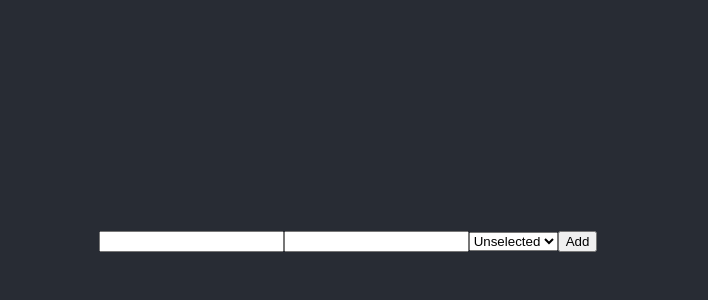
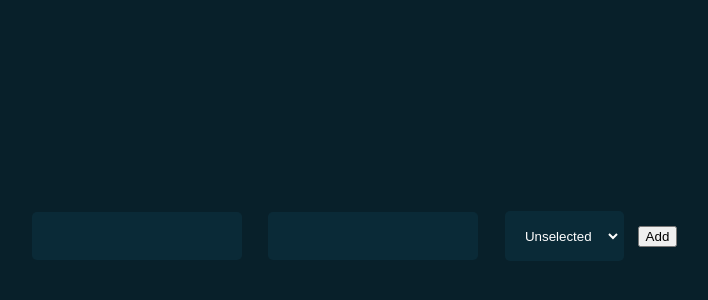
Before and after one commit to adrielman/delish-app-fe, a React (Create React App) app: page / in a window 1280 px wide. Shown: the part 164-464 px from the top of the page, without its empty margins (292-1000 px from the left). Built offline with nearby package versions, Linux system fonts and the light colour scheme.

Commit message:
Added some styling to forms

```diff
--- a/src/app/App.js
+++ b/src/app/App.jsx
@@ -6,9 +6,7 @@ class App extends Component {
   render() {
     return (
       <div className="App">
-        <header className="App-header">
-          <Ingredients />
-        </header>
+        <Ingredients />
       </div>
     );
   }
--- a/src/app/App.scss
+++ b/src/app/App.scss
@@ -1,27 +1,10 @@
 .App {
   text-align: center;
-}
-
-.App-header {
-  background-color: #282c34;
+  background-color: #08202a;
   min-height: 100vh;
   display: flex;
   flex-direction: column;
   align-items: center;
   justify-content: center;
   font-size: calc(10px + 2vmin);
-  color: white;
 }
-
-.App-link {
-  color: #61dafb;
-}
-
-@keyframes App-logo-spin {
-  from {
-    transform: rotate(0deg);
-  }
-  to {
-    transform: rotate(360deg);
-  }
-}
--- /dev/null
+++ b/src/styles/form.scss
@@ -0,0 +1,29 @@
+@import "./variables.scss";
+input,
+select {
+  background: $input-bg-color;
+  border: 3px solid transparent;
+  border-radius: 5px;
+  color: $input-color;
+  margin: 1em;
+  padding: 1em;
+  transition: 0.5s ease;
+
+  &:hover {
+    border: 3px solid darken($primary-color, 20%);
+    color: darken($primary-color, 20%);
+  }
+
+  &:focus {
+    border: 3px solid $primary-color;
+    color: $primary-color;
+  }
+}
+input[type="number"] {
+  appearance: textfield;
+}
+input[type="number"]::-webkit-inner-spin-button,
+input[type="number"]::-webkit-outer-spin-button {
+  -webkit-appearance: none;
+  margin: 0;
+}
--- a/src/styles/index.scss
+++ b/src/styles/index.scss
@@ -1,3 +1,5 @@
+@import "./form.scss";
+
 body {
   margin: 0;
   padding: 0;
--- /dev/null
+++ b/src/styles/variables.scss
@@ -0,0 +1,4 @@
+$primary-color: #d37001;
+$bg-color: #08202a;
+$input-bg-color: #0a2a37;
+$input-color: white;
```
Also changed, not shown: src/app/recipe-form/IngredientForm.jsx (renamed from src/app/recipe-form/IngredientForm.js), src/app/recipe-form/Ingredients.jsx (renamed from src/app/recipe-form/Ingredients.js), src/app/recipe-form/IngredientsList.jsx (renamed from src/app/recipe-form/IngredientsList.js), src/styles/mixins.scss (added).
